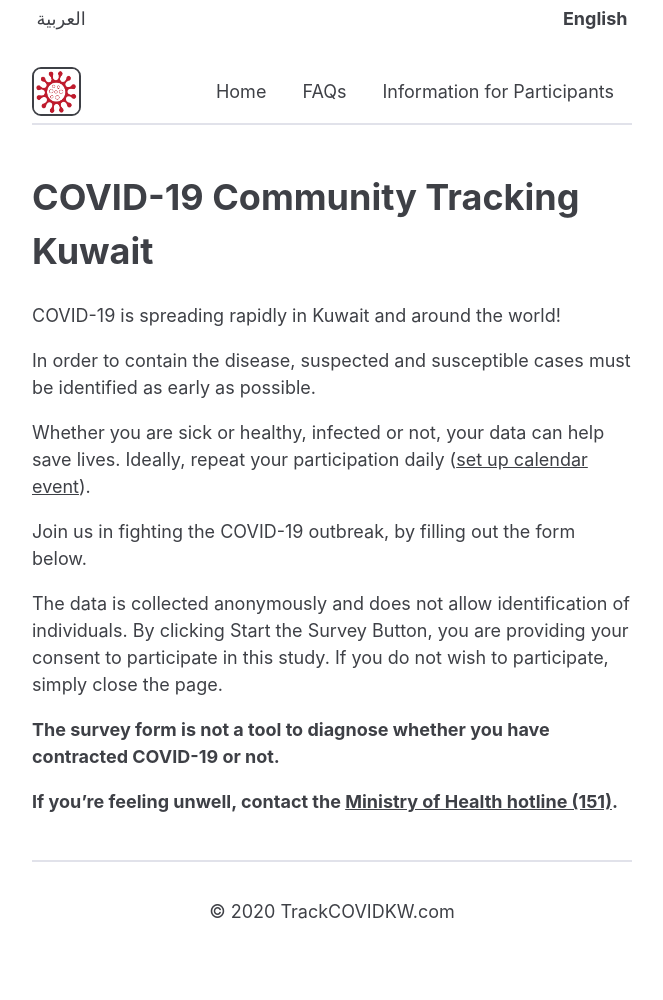
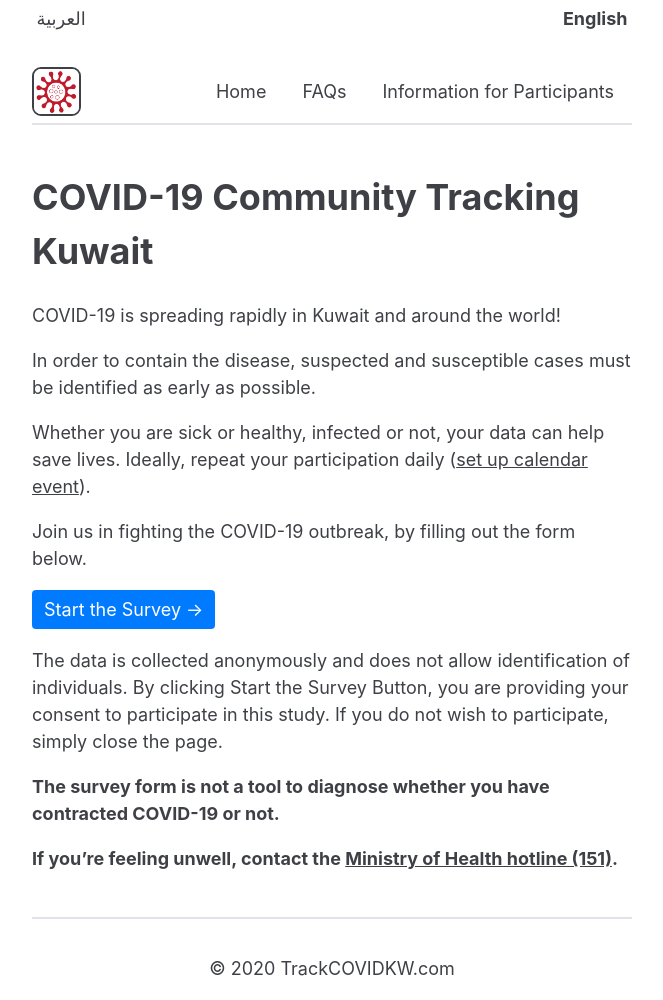
Before and after one commit to coronamapskw/trackcovidkw.org, a Jekyll site: the page built from en/index.md, in a window 1280 px wide. Shown: the whole page, without its empty margins (308-971 px from the left). Built offline with Jekyll 4.4.1, drawn with Linux system fonts in a browser that asks for light colours; before the commit the page ends 943 px from its top, so only the background shows below that.

Commit message:
Add button to survey

```diff
--- a/_layouts/base.html
+++ b/_layouts/base.html
@@ -162,6 +162,15 @@ layout: compress
       {
         font-weight: bold;
       }
+
+      a.btn {
+        display: inline-block;
+        padding: .375rem .75rem;
+        border-radius: .25rem;
+        color: #fff;
+        background-color: #007bff;
+        text-decoration: none;
+      }
     </style>
     <title>{{ page.title }} &mdash; {{ site.title }}</title>
   </head>
--- a/en/index.md
+++ b/en/index.md
@@ -14,6 +14,8 @@ Whether you are sick or healthy, infected or not, your data can help save lives.
 
 Join us in fighting the COVID-19 outbreak, by filling out the form below.
 
+<a href="https://survey123.arcgis.com/share/80e7e01a7cbb48d9a8a9b4232c766d4c" class="btn">Start the Survey →</a>
+
 The data is collected anonymously and does not allow identification of individuals.
 By clicking Start the Survey Button, you are providing your consent to participate in this study. If you do not wish to participate, simply close the page.
 
```
